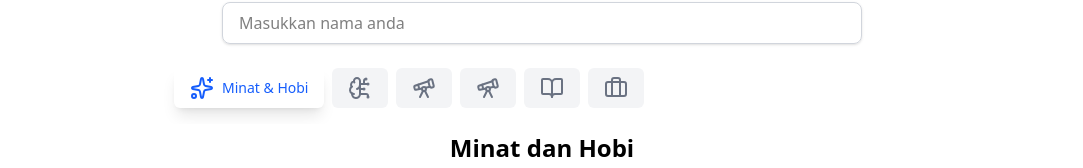
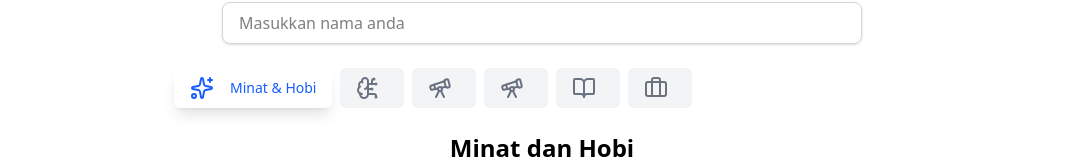
Before and after one commit to adam-gbyte/kknkabandungan, a React (Vite) app: page /pemantapan-karir in a window 1280 px wide. Shown: the part 186-354 px from the top of the page, without its empty margins (98-1181 px from the left). Built offline with nearby package versions, Linux system fonts and the light colour scheme; no server answers.

Commit message:
Enhance Tabs component styling with improved hover effects and transitions for better user experience

```diff
--- a/src/components/Tabs.jsx
+++ b/src/components/Tabs.jsx
@@ -20,21 +20,22 @@ export default function Tabs({ tabs = [] }) {
             <button
               key={index}
               onClick={() => setActiveIndex(index)}
-              className={`flex items-center p-2 px-4 text-sm cursor-pointer font-medium bg-gray-100 rounded-md transition-all duration-200 ${
-                activeIndex === index
-                  ? "bg-white gap-2 shadow-lg text-blue-600"
-                  : "text-gray-500 hover:text-blue-500"
-              }`}
+              className={`group flex items-center p-2 px-4 text-sm cursor-pointer font-medium rounded-md transition-all duration-200
+                ${
+                  activeIndex === index
+                    ? "bg-white gap-2 shadow-lg text-blue-600"
+                    : "bg-gray-100 text-gray-500 hover:text-blue-500 hover:bg-blue-50/50"
+                }`}
             >
-              <span className="transition-opacity duration-500">
+              <span className="transition-all group-hover:text-blue-900">
                 {tab.icon}
               </span>
               <span
-                className={`transition-all duration-500 ease-in-out origin-left ${
-                  activeIndex === index
-                    ? "opacity-100 max-w-[200px] duration-300"
-                    : "opacity-0 max-w-0 overflow-hidden duration-75"
-                }`}
+                className={`
+                  transition-all duration-300 ease-in-out origin-left ml-2
+                  group-hover:max-w-[200px] group-hover:opacity-100
+                  ${activeIndex === index ? "max-w-[200px] opacity-100" : "max-w-0 opacity-0 overflow-hidden"}
+              `}
               >
                 {tab.label}
               </span>
```
